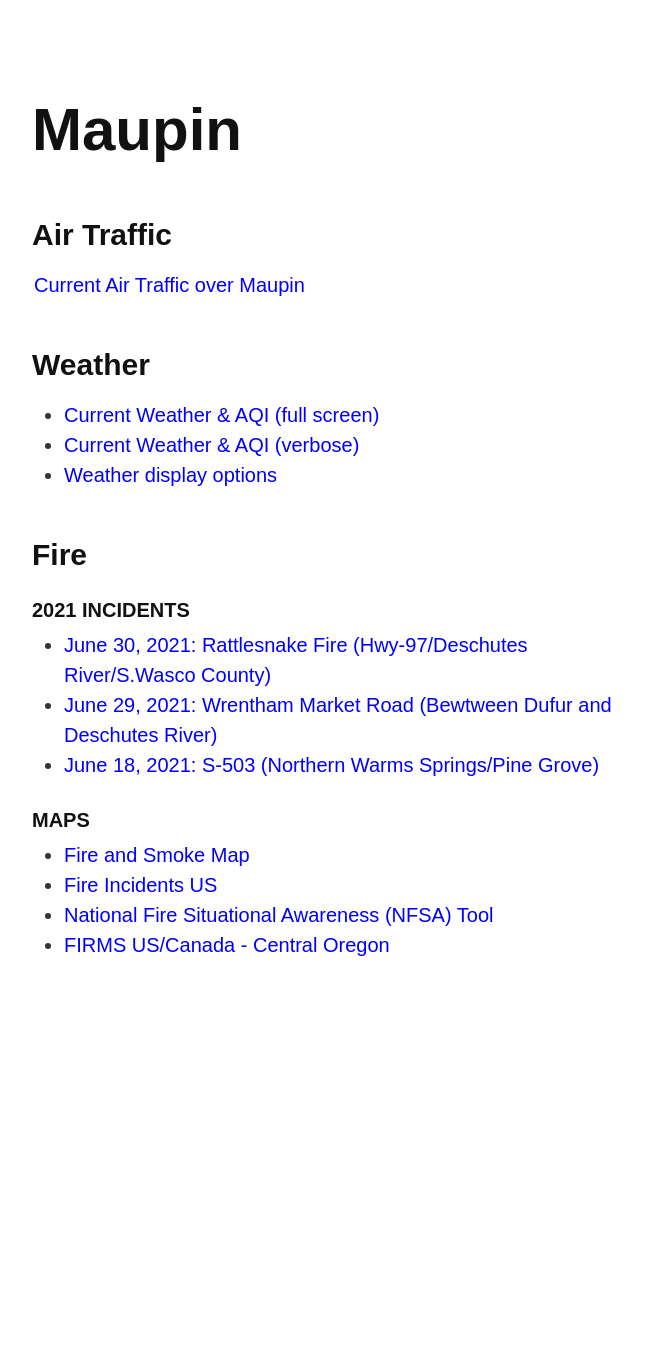
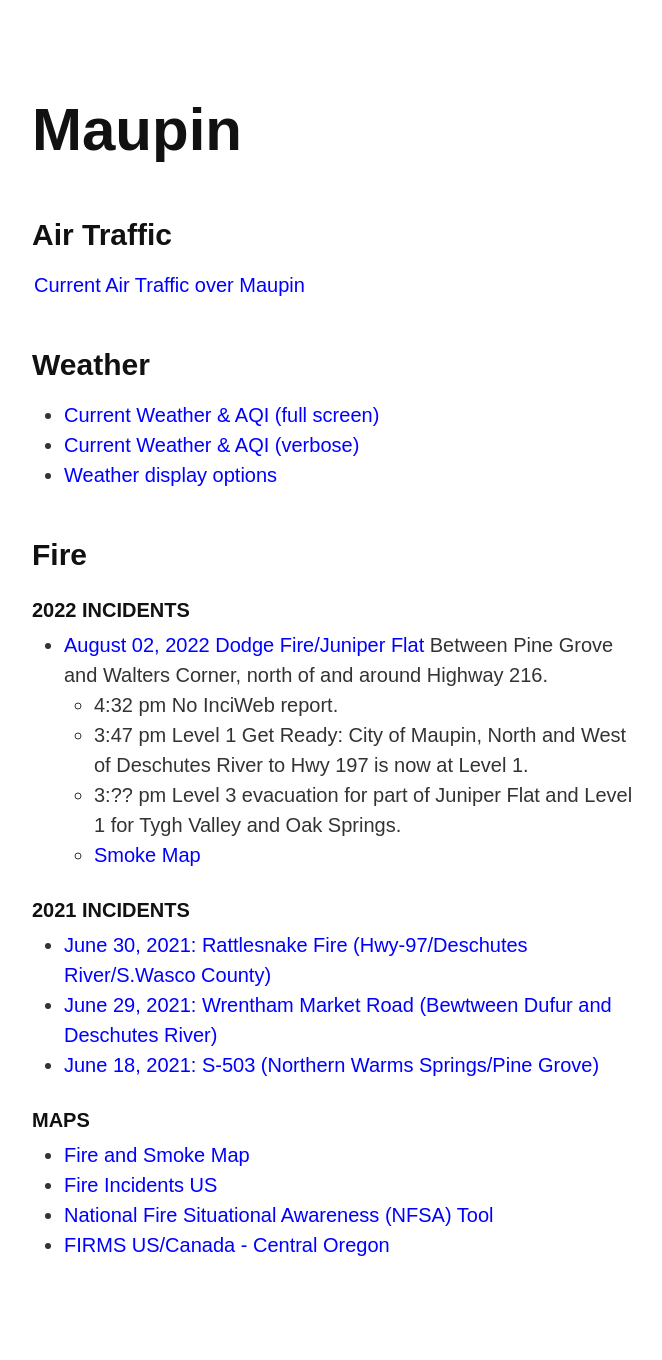
Before and after one commit to todgru/todgru.github.io, a Jekyll site: the page built from maupin/index.md, in a window 1280 px wide. Shown: the whole page, without its empty margins (306-968 px from the left). Built offline with Jekyll 4.4.1, drawn with Linux system fonts in a browser that asks for light colours; our own code applies the rules of GitHub Pages for plain Markdown files; before the commit the page ends 1060 px from its top, so only the background shows below that.

Commit message:
fire: current status of Dodge/Juniper Flats fire

```diff
--- a/maupin/index.md
+++ b/maupin/index.md
@@ -15,6 +15,14 @@ layout: nobackground
 
 ## Fire
 
+### 2022 Incidents
+* [August 02, 2022 Dodge Fire/Juniper Flat](https://firms.modaps.eosdis.nasa.gov/usfs/map/#d:today;l:noaa20-viirs,viirs,modis_a,modis_t,street;@-121.1,45.2,12z) Between Pine Grove and Walters Corner, north of and around Highway 216.
+  * 4:32 pm No InciWeb report.
+  * 3:47 pm Level 1 Get Ready: City of Maupin, North and West of Deschutes River to Hwy 197 is now at Level 1.
+  * 3:?? pm Level 3 evacuation for part of Juniper Flat and Level 1 for Tygh Valley and Oak Springs.
+  * [Smoke Map](https://fire.airnow.gov/?lat=45.175740000000076&lng=-121.07972999999998&zoom=10)
+
+
 ### 2021 Incidents
 * [June 30, 2021: Rattlesnake Fire (Hwy-97/Deschutes River/S.Wasco County)](https://inciweb.nwcg.gov/incident/7592/)
 * [June 29, 2021: Wrentham Market Road (Bewtween Dufur and Deschutes River)](https://inciweb.nwcg.gov/incident/7589/)
```
Also changed, not shown: index.md (+2 -0 lines).
